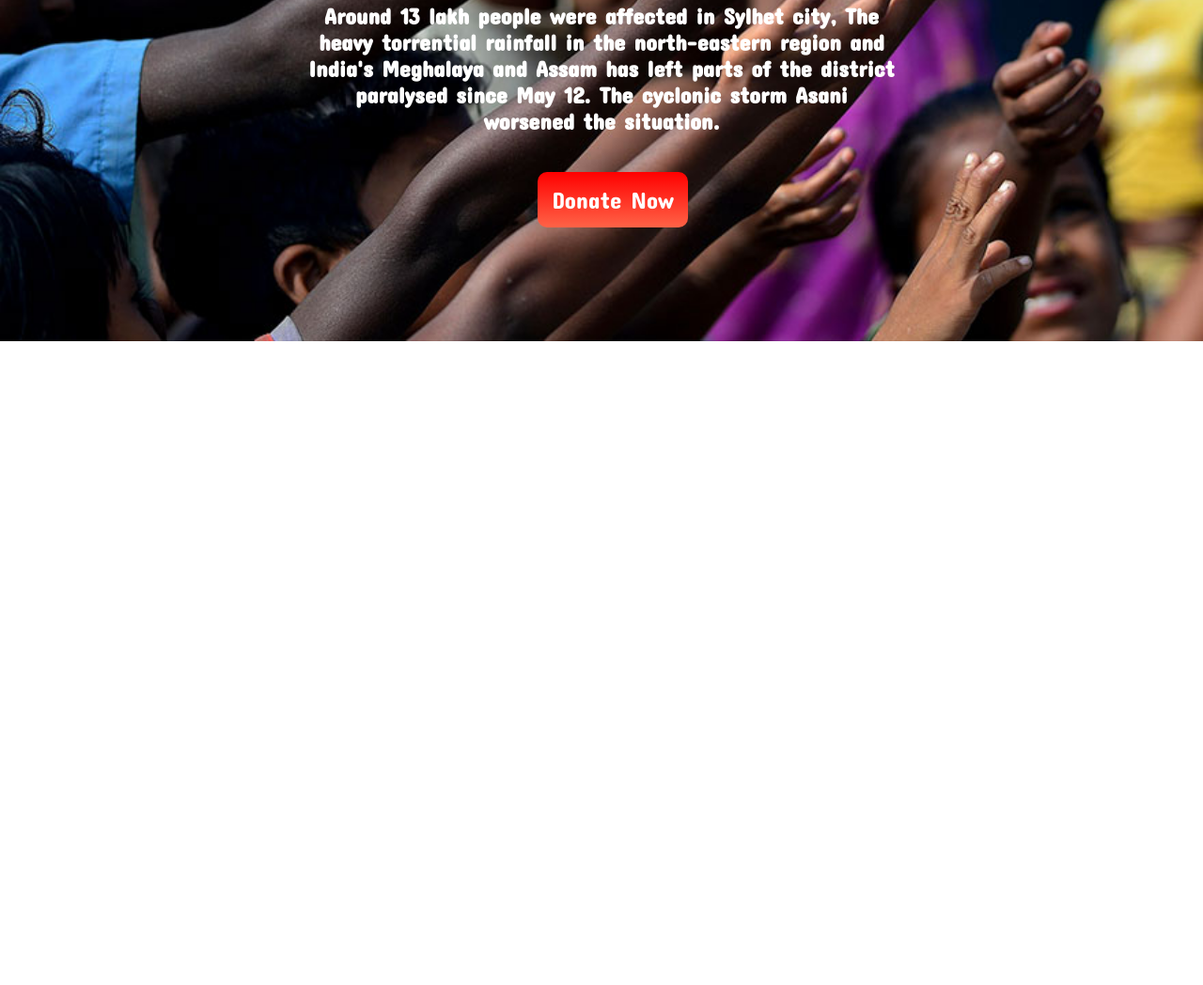
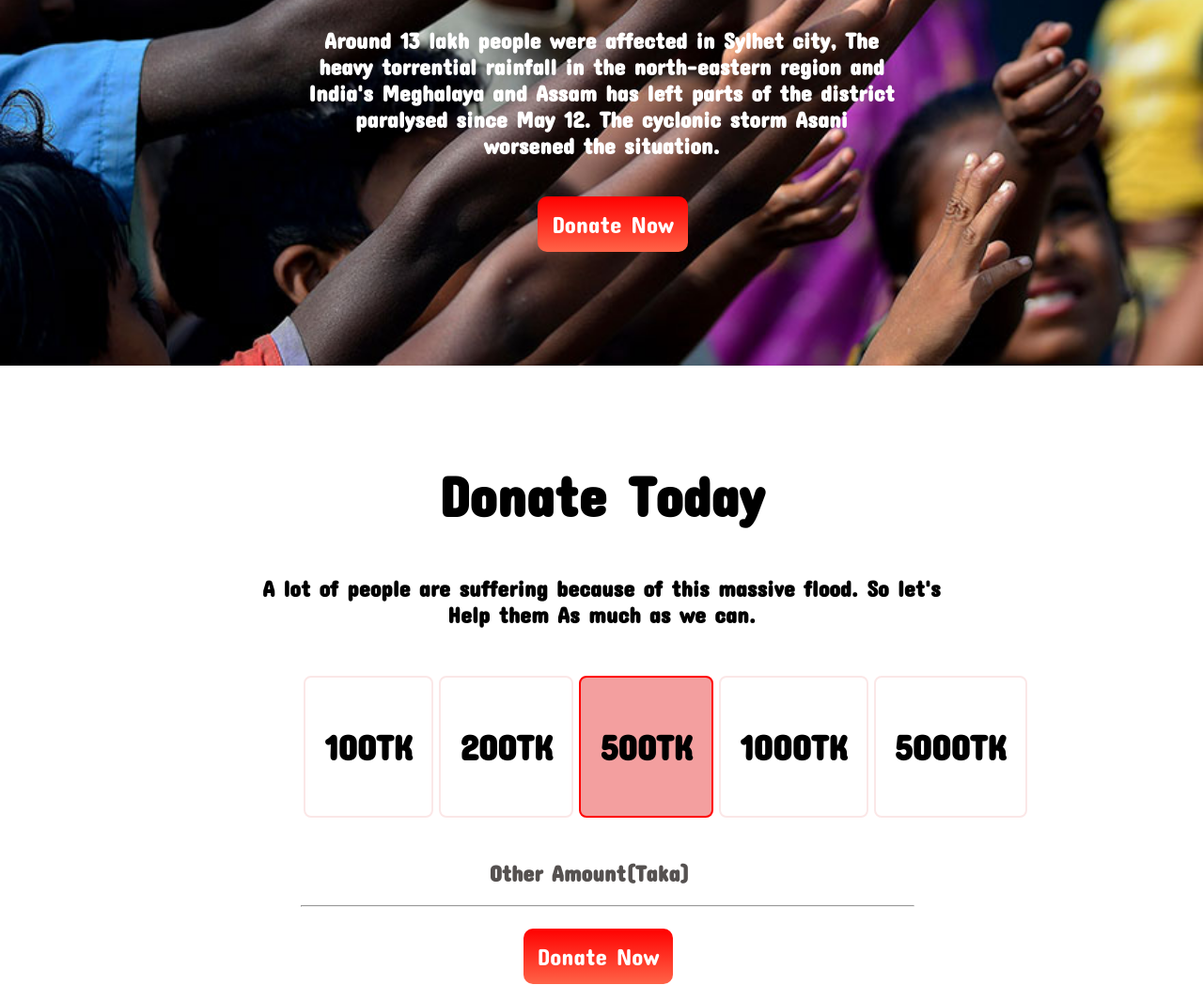
Before and after one commit to Faiyaz-Mahmud/Reset-1st-Assignment, a plain HTML site: page index.html in a window 1280 px wide. Shown: the part 412-1460 px from the top of the page at 94% size. Before the commit the page ends 800 px from the top, so only its background shows below. Drawn offline with Linux system fonts and the light colour scheme.

Commit message:
fourth commit(donation part)

```diff
--- a/index.html
+++ b/index.html
@@ -12,6 +12,7 @@
 
 </head>
 <body>
+    <section>
         <div class="heading">
             <h1>Let's Help Those Who Are
                 More In Need
@@ -24,6 +25,53 @@
             target="_blank">Donate Now</a> </p>
 
         </div>
+    </section>
+
+    <section class="donate-today">
+        <div>
+            <h1>Donate Today</h1>
+            <h2>
+                A lot of people are suffering because of this massive flood. So let's Help them As much as we can.
+            </h2>
+
+        </div>
+    </section>
+
+    <section class="money">
+        <div>
+            <h1>100TK</h1>
+        </div>
+        <div>
+            <h1>200TK</h1>
+        </div>
+        <div id="five-hundreed">
+            <h1>500TK</h1>
+        </div>
+        <div>
+            <h1>1000TK</h1>
+        </div>
+        <div>
+            <h1>5000TK</h1>
+        </div>
+
+    </section>
+
+    <section class="other-amount">
+
+        <h2>
+            Other Amount(Taka)
+        </h2>
+    </section>
+    <section class="long-line">
+        <hr>
+
+    </section>
+    <section>
+        <p ><a class="button" href="https://giphy.com/gifs/thanks-dayao-daydayao-G5MDBwmdTrVMpuRJix/fullscreen"
+        target="_blank">Donate Now</a> </p>
+
+    </section>
+
 
 </body>
 </html>
--- a/style.css
+++ b/style.css
@@ -39,3 +39,54 @@ body{
 
 
 }
+.donate-today {
+    margin-left: 20%;
+    margin-right: 20%;
+    margin-top: 8%;
+
+
+}
+.donate-today h1{
+    font-size: 60px;
+    text-align: center;
+
+
+}
+.donate-today h2{
+    text-align: center;
+}
+.money{
+
+    display: flex;
+    margin-left: 25%;
+    margin-right: 30%;
+    margin-top: 4%;
+}
+.money div{
+    border: solid rgb(251, 231, 231) 2px;
+    padding:20px;
+    text-align: center;
+    margin-left: 3px;
+    margin-right: 3px;
+    font-size: 25px;
+    border-radius: 8px;
+
+}
+
+#five-hundreed{
+    background-color: rgb(243, 159, 159);
+    border: solid  red 2px;
+}
+.other-amount{
+    margin-left: 40%;
+    margin-right: 42%;
+    text-align: center;
+    margin-top: 3.5%;
+    color: rgb(85, 81, 80);
+
+}
+.long-line{
+    margin-left: 25%;
+    margin-right: 24%;
+    margin-bottom: 3%;
+}
```
Lines whose indentation alone changed are shown as unchanged.
